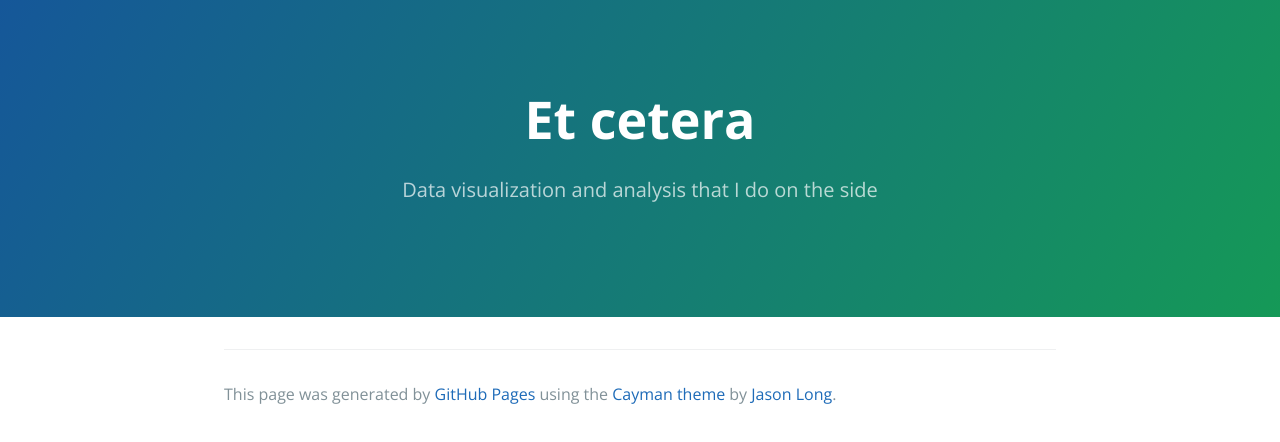
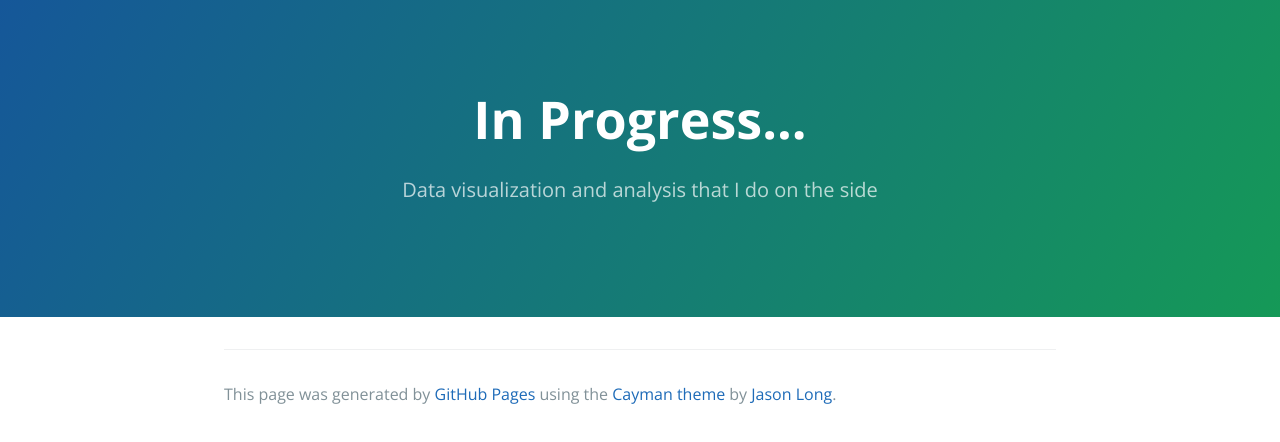
Before and after one commit to keekis/klevan.github.io, a plain HTML site: page index.html in a window 1280 px wide. Drawn offline with nearby package versions, Linux system fonts and the light colour scheme.

Commit message:
Update index.html

```diff
--- a/index.html
+++ b/index.html
@@ -2,7 +2,7 @@
 <html lang="en-us">
   <head>
     <meta charset="UTF-8">
-    <title>Et cetera by klevan</title>
+    <title>Kjell Erik Klevan Playground</title>
     <meta name="viewport" content="width=device-width, initial-scale=1">
     <link rel="stylesheet" type="text/css" href="stylesheets/normalize.css" media="screen">
     <link href='https://fonts.googleapis.com/css?family=Open+Sans:400,700' rel='stylesheet' type='text/css'>
@@ -11,7 +11,7 @@
   </head>
   <body>
     <section class="page-header">
-      <h1 class="project-name">Et cetera</h1>
+      <h1 class="project-name">In Progress...</h1>
       <h2 class="project-tagline">Data visualization and analysis that I do on the side</h2>
     </section>
 
```
